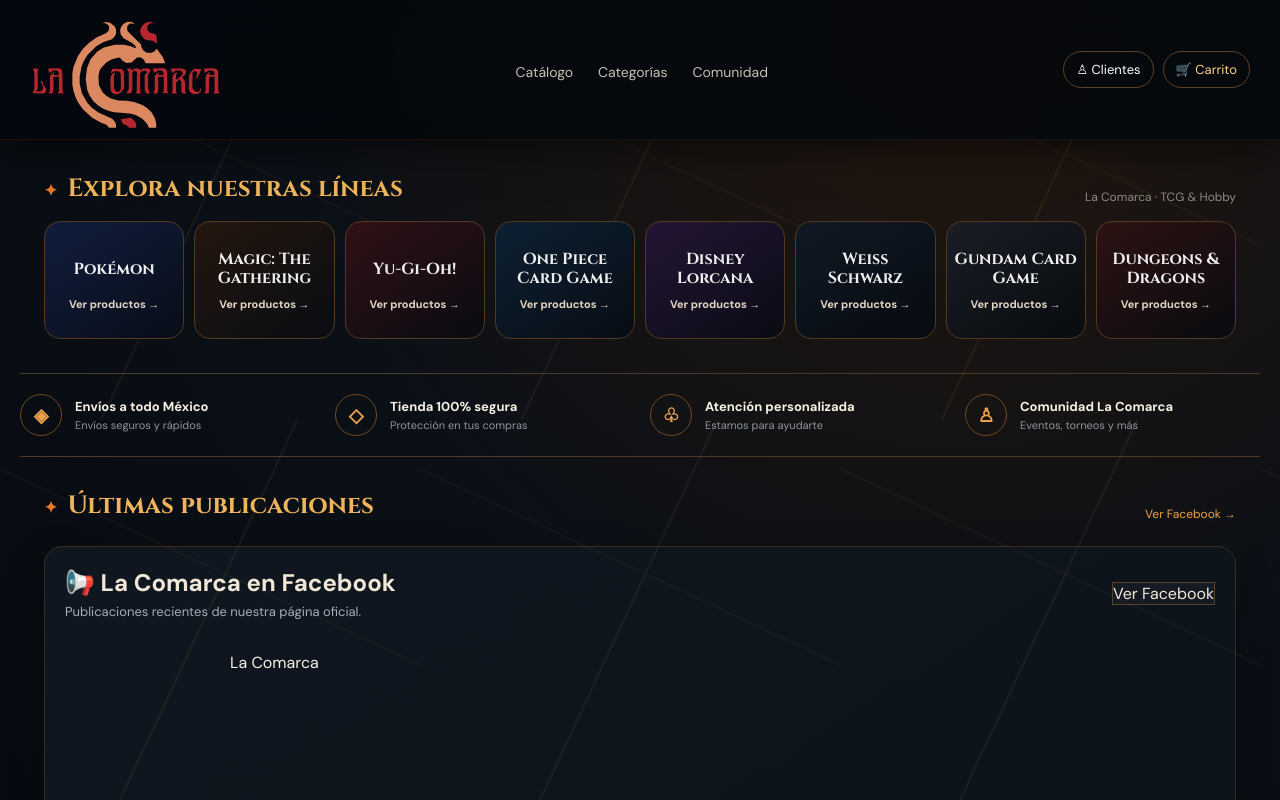
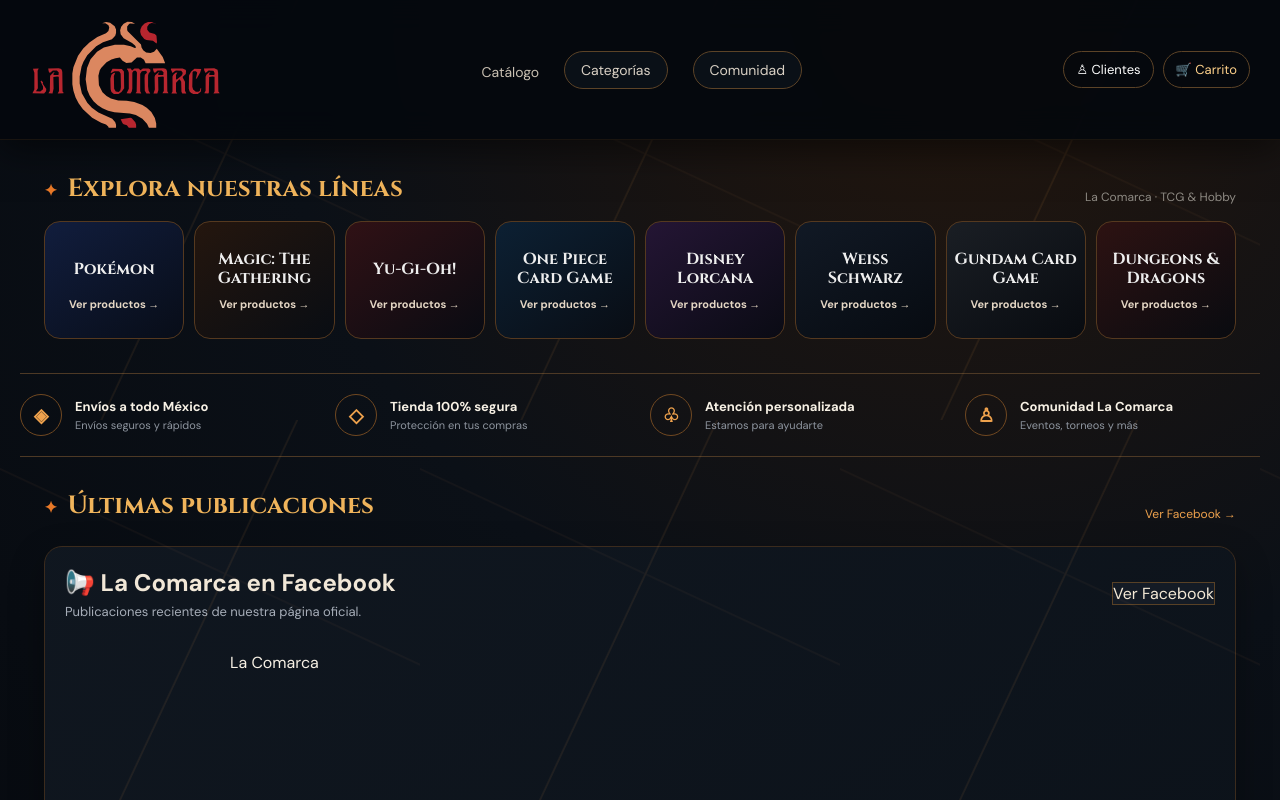
Before and after one commit to lacomarcaventas-del/la-comarca-pokemon, a Next.js app: page / in a window 1280 px wide. Shown: the top 800 px of the page. Built offline with nearby package versions, Linux system fonts and the light colour scheme.

Commit message:
Mejorar botones de navegación principal

```diff
--- a/app/page.tsx
+++ b/app/page.tsx
@@ -8,11 +8,12 @@ const lines=[
 ];
 
 export default function Home(){return <div className="siteShell">
-  <header className="top siteTop"><Link href="/" className="logoLink"><BrandLogo/></Link><nav className="mainNav"><Link href="/catalogo">Catálogo</Link><a href="#lineas">Categorías</a><a href="#comunidad">Comunidad</a></nav><div className="topActions"><Link href="/cuenta">♙ Clientes</Link><Link href="/catalogo" className="cartMini">🛒 Carrito</Link></div></header>
+  <header className="top siteTop"><Link href="/" className="logoLink"><BrandLogo/></Link><nav className="mainNav navPills"><Link href="/catalogo">Catálogo</Link><a href="#lineas">Categorías</a><a href="#comunidad">Comunidad</a></nav><div className="topActions"><Link href="/cuenta">♙ Clientes</Link><Link href="/catalogo" className="cartMini">🛒 Carrito</Link></div></header>
   <main>
     <section id="lineas" className="wrap sectionBlock"><div className="sectionTitle"><h2>Explora nuestras líneas</h2><span>La Comarca · TCG & Hobby</span></div><div className="lineGrid">{lines.map(([name,key])=><Link href="/catalogo" className={`lineCard ${key}`} key={key}><div className="lineMark">{name}</div><strong>Ver productos →</strong></Link>)}</div></section>
     <section id="comunidad" className="wrap benefits"><div><b>◈</b><span><strong>Envíos a todo México</strong><small>Envíos seguros y rápidos</small></span></div><div><b>◇</b><span><strong>Tienda 100% segura</strong><small>Protección en tus compras</small></span></div><div><b>♧</b><span><strong>Atención personalizada</strong><small>Estamos para ayudarte</small></span></div><div><b>♙</b><span><strong>Comunidad La Comarca</strong><small>Eventos, torneos y más</small></span></div></section>
     <section className="wrap feedSection"><div className="sectionTitle"><h2>Últimas publicaciones</h2><a href="https://www.facebook.com/ComarcaTCG" target="_blank" rel="noreferrer">Ver Facebook →</a></div><FacebookFeed/></section>
   </main>
   <footer className="siteFooter"><BrandLogo/><span>La Comarca · Campeche, México · TCG · Juegos · Coleccionismo · Hobby</span></footer>
+  <style jsx>{`.navPills a{padding:9px 16px!important;border:1px solid #5c4327!important;border-bottom-color:#5c4327!important;border-radius:999px;color:#d9d0c4;transition:.18s ease;background:rgba(13,20,29,.72)}.navPills a:hover{color:#fff!important;border-color:#e0a04f!important;background:linear-gradient(135deg,#25170d,#151b24);transform:translateY(-1px);box-shadow:0 6px 18px #0007}.navPills a:first-child{color:#f0b45b;border-color:#8a5b2a!important}`}</style>
 </div>}
```
